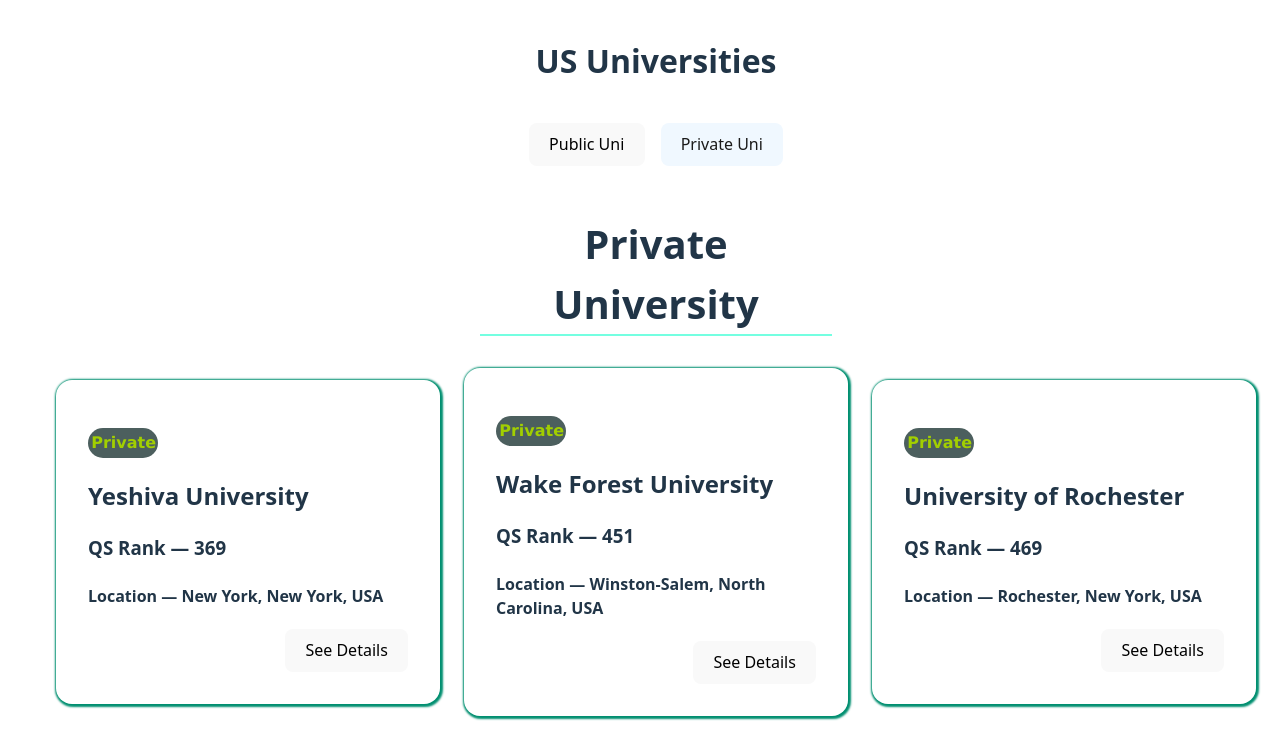
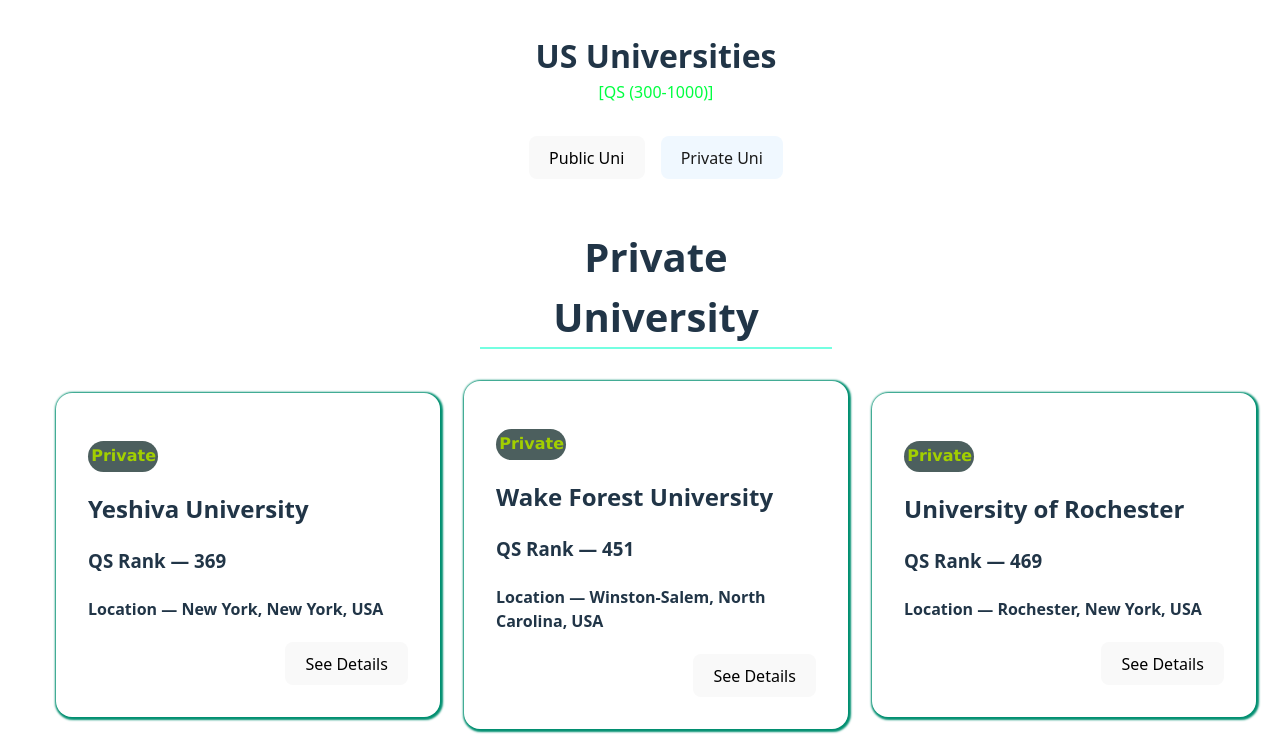
Before and after one commit to heyAbdullahBruh/VersityList, a React (Vite) app: page / in a window 1280 px wide. Shown: the top 737 px of the page. Built offline with nearby package versions, Linux system fonts and the light colour scheme.

Commit message:
#updae1.4 app.jsx update

```diff
--- a/src/App.jsx
+++ b/src/App.jsx
@@ -8,7 +8,10 @@
   return (
     <>
       <main className={styles.app}>
-        <h1>US Universities</h1>
+        <header>
+          <h1>US Universities</h1>
+          <p>[QS (300-1000)]</p>
+        </header>
         <aside className={styles.controller}>
           <button
             className={isPublic && `${styles.active}`}
--- a/src/App.module.css
+++ b/src/App.module.css
@@ -1,5 +1,4 @@
-
-.app{
+.app {
   padding: 1rem;
   width: 100%;
   display: flex;
@@ -10,15 +9,32 @@
 
 }
 
-.controller{
-   display: flex;
+.app header {
+  margin: 1rem;
+  text-align: center;
+}
+
+.app header h1 {
+  margin: 0;
+  padding: 0;
+}
+
+.app header p {
+  margin: 0;
+  padding: 0;
+  color: #00ff40;
+
+}
+
+.controller {
+  display: flex;
   flex-direction: row;
   justify-content: center;
   align-items: center;
   gap: 1rem;
 }
 
-.active{
+.active {
   background-color: aliceblue;
   color: #1a1a1a;
 }
```
